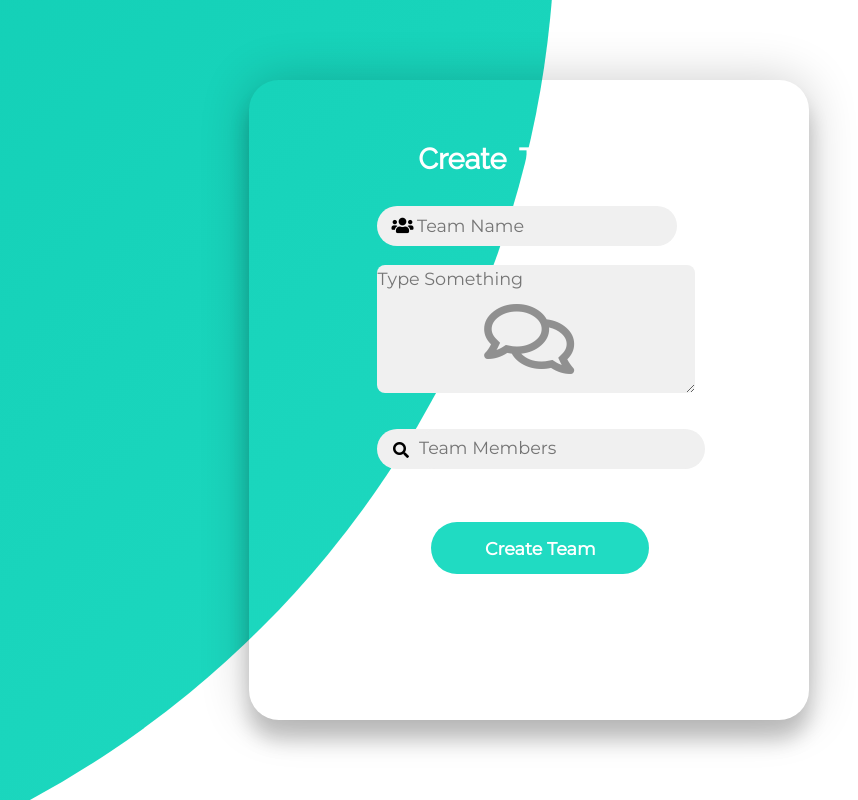
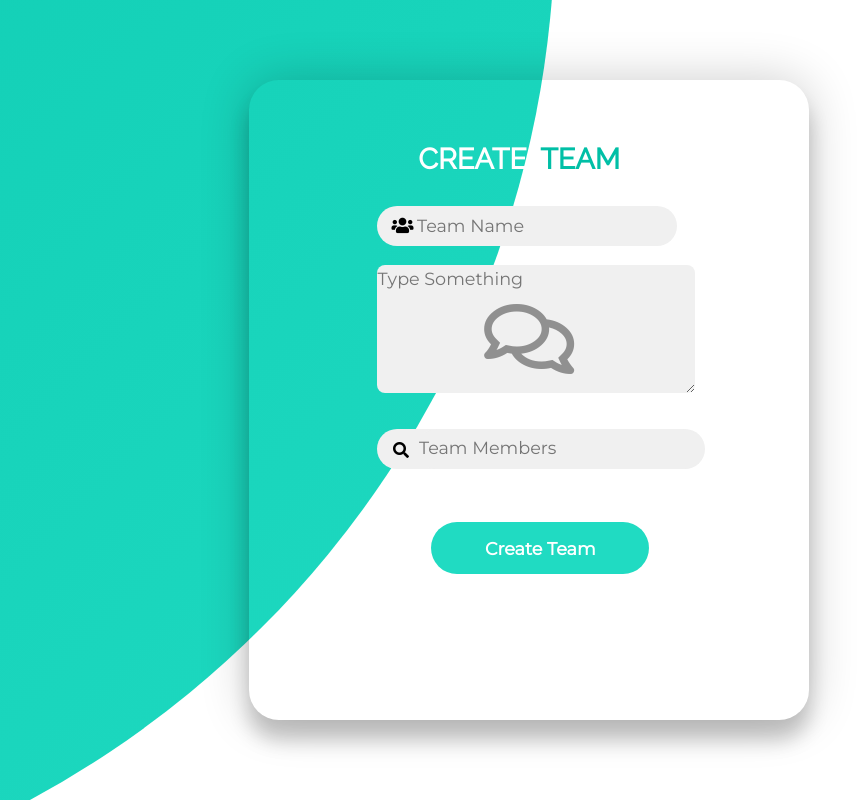
Before and after one commit to rohandevray/CardAnimation, a plain HTML site: page index.html in a window 1280 px wide. Shown: the whole page, without its empty margins (111-969 px from the left). Drawn offline with Linux system fonts and the light colour scheme.

Commit message:
Update index.html

```diff
--- a/index.html
+++ b/index.html
@@ -16,7 +16,7 @@
     <div class="container">
         <div class="card">
             <div class="info">
-                <h1 class="title">Create Team</h1>
+                <h1 class="title">CREATE <span class="head">TEAM</span></h1>
                 <div class="sizes">
                     <form class="" action="index.html" method="post">
                       <div class="icon ico1">
```
